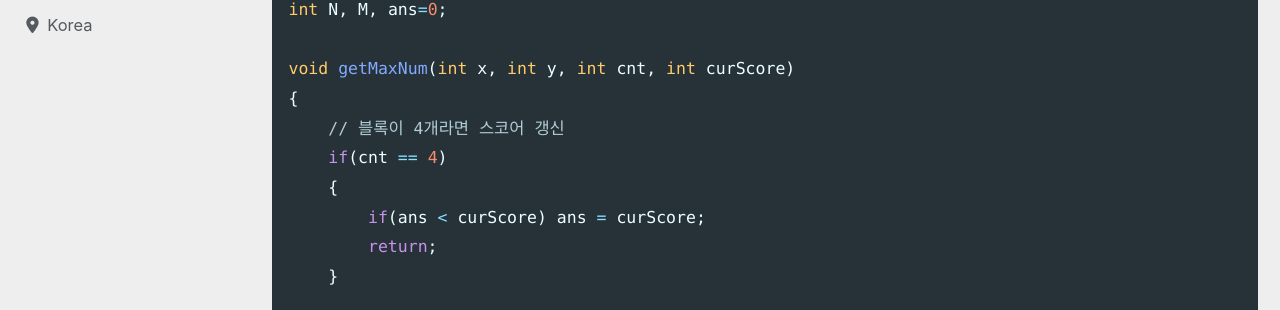
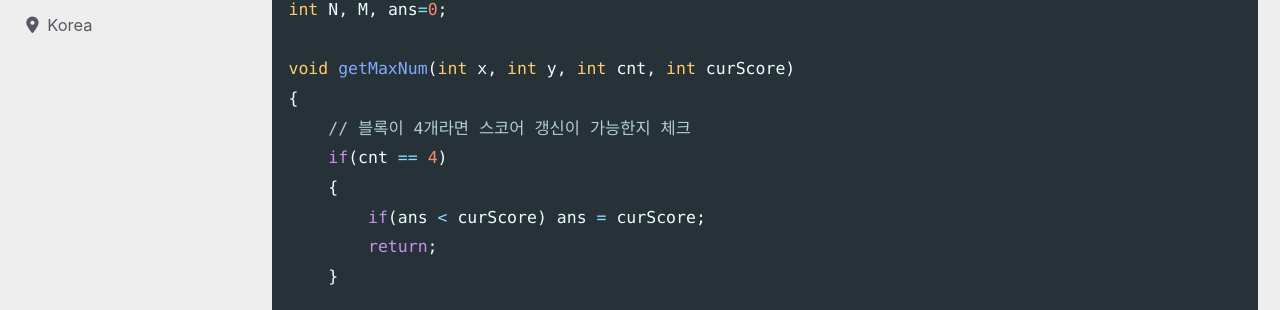
Before and after one commit to devMyeong/devMyeong.github.io, a Jekyll site: the page built from _posts/codingTest/2022-09-25-백준.md, in a window 1280 px wide and 900 px high, scrolled down 15482 px. Shown: the part 141-451 px from the top of the window. Built offline with Jekyll 4.4.1, drawn with Linux system fonts in a browser that asks for light colours; cached includes are drawn as plain includes; nearby versions of some CDN libraries; some web fonts are replaced; comment, search, counter and statistics services are not loaded.

Commit message:
Chore : 백준 주석 수정

```diff
--- a/_posts/codingTest/2022-09-25-백준.md
+++ b/_posts/codingTest/2022-09-25-백준.md
@@ -493,7 +493,7 @@ int N, M, ans=0;
 
 void getMaxNum(int x, int y, int cnt, int curScore)
 {
-    // 블록이 4개라면 스코어 갱신
+    // 블록이 4개라면 스코어 갱신이 가능한지 체크
     if(cnt == 4)
     {
         if(ans < curScore) ans = curScore;
```
